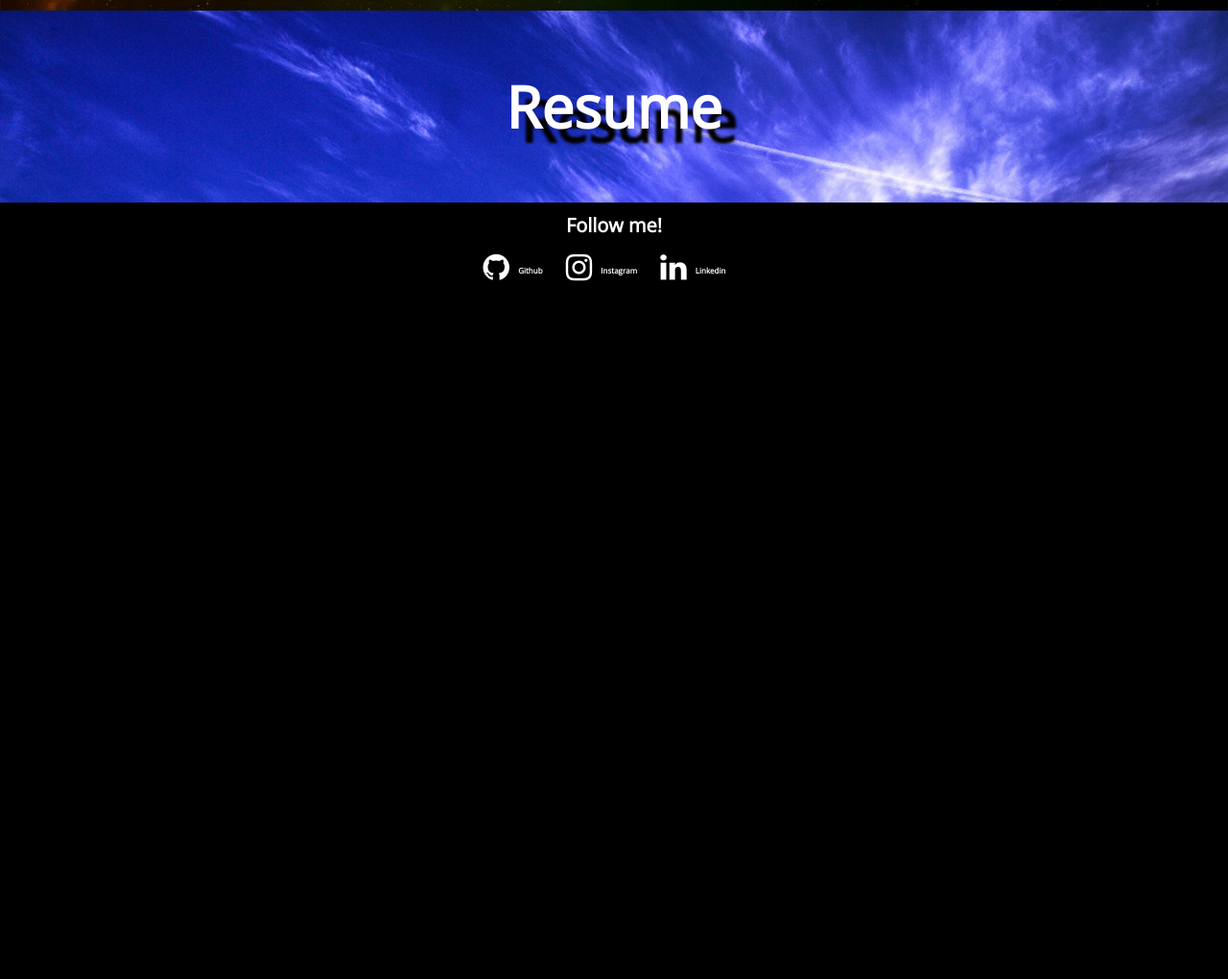
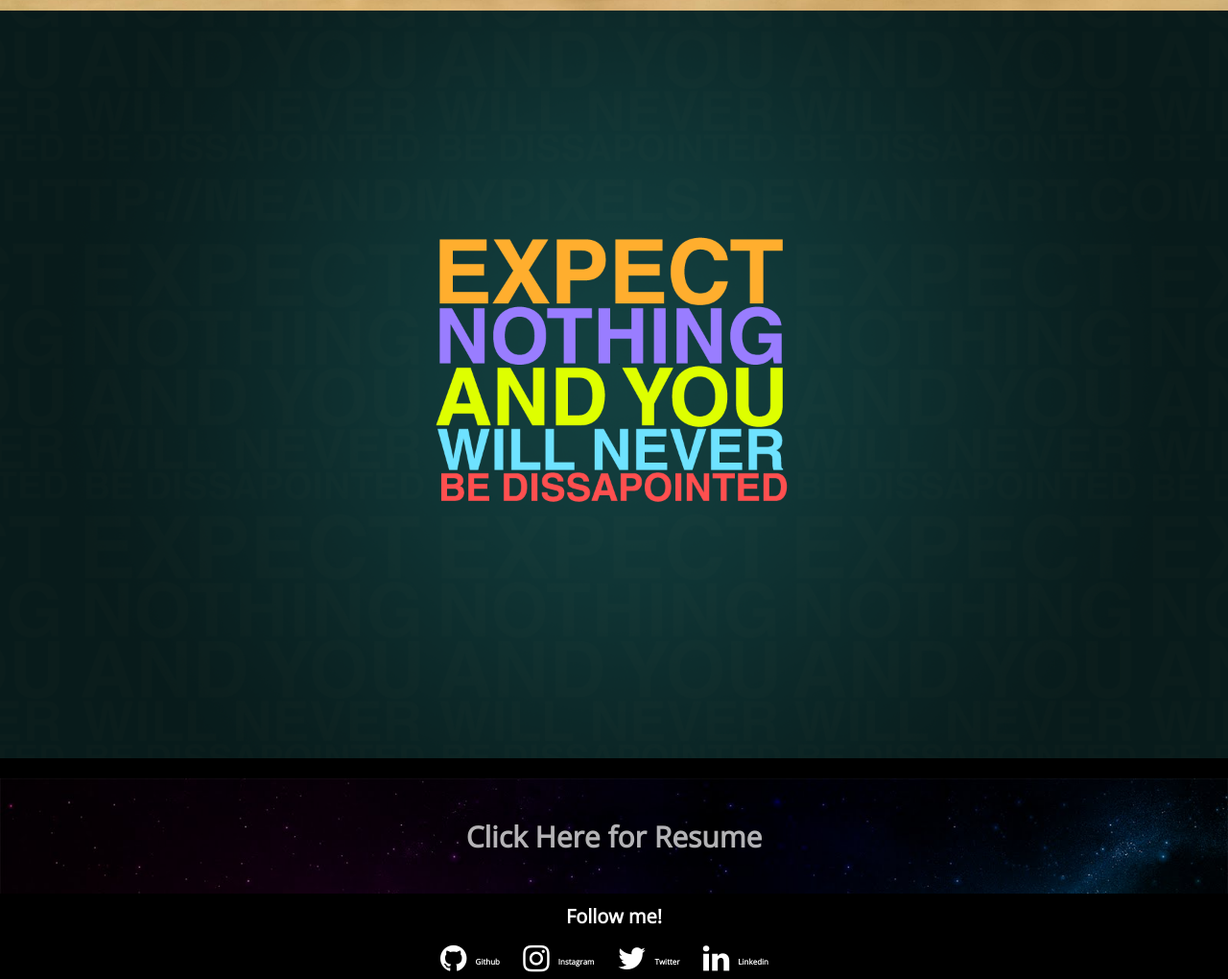
Before and after one commit to rtruo001/GitTest, a plain HTML site: page 2MyWebpage/index.html in a window 1280 px wide. Shown: the part 1589-2609 px from the top of the page at 96% size. Before the commit the page ends 1889 px from the top, so only its background shows below. Drawn offline with nearby package versions, Linux system fonts and the light colour scheme.

Commit message:
Updated site a little bit more

```diff
--- a/2MyWebpage/index.html
+++ b/2MyWebpage/index.html
@@ -68,10 +68,13 @@
 		   </div>
 		</section>
 
+		<section id="neverBeDisappointed">
+		</section>
+
 		<section id="resume">
 			<div class="textInSection">
 				<a href="./photos/Resume.pdf" target="_blank">
-					<h1 id="resumeText">Resume</h1>
+					<h1 id="resumeText">Click Here for Resume</h1>
 				</a>
 			</div>
 		</section>
@@ -79,14 +82,22 @@
 		<section id="myLinks">
 			<h2>Follow me!</h2>
 			<div id="linkIcons">
+
 				<a class="icons" href="https://github.com/rtruo001" target="_blank">
 	        <i class="fa fa-github fa-2x contact-links"></i>
 	        <h1 class="linksHeading">Github</h1>
 	      </a>
+
 	      <a class="icons" href="https://instagram.com/mesorandeee" target="_blank">
 	        <i class="fa fa-instagram fa-2x contact-links"></i>
 	        <h1 class="linksHeading">Instagram</h1>
 	      </a>
+
+	      <a class="icons" href="https://twitter.com/mesorandeee" target="_blank">
+	        <i class="fa fa-twitter fa-2x contact-links"></i>
+	        <h1 class="linksHeading">Twitter</h1>
+	      </a>
+
 	      <a class="icons" href="https://linkedin.com/in/randytruong" target="_blank">
 	      	<i class="fa fa-linkedin fa-2x contact-links"></i>
 	      	<h1 class="linksHeading">Linkedin</h1>
--- a/2MyWebpage/js/website.js
+++ b/2MyWebpage/js/website.js
@@ -10,6 +10,7 @@ $(document).ready(function(){
   $('#nav').localScroll(800);
   $('#home').parallax("50%", 0.1);
   $('#aboutMe').parallax("50%", 0.1);
+  $('#neverBeDisappointed').parallax("50%", 0.1);
   // $('#resume').parallax("50%", 0.1);
   // $('#myLinks').parallax("50%", 0.1);
 });
--- a/2MyWebpage/myWebpage.css
+++ b/2MyWebpage/myWebpage.css
@@ -64,6 +64,9 @@ a:active {
 	font-family: 'Open Sans', sans-serif;
 }
 
+/*
+Entire header
+*/
 header {
 	height: 80px;
 	background:	rgba(1,1,1,0.4);
@@ -80,12 +83,12 @@ header {
 	background-size: cover;
 	background-repeat: no-repeat;
 	background-position: center center;*/
-	background-color: #00AAEE;
-	opacity: 0.7;
-	border-width: 1px;
+	/*background-color: black;*/
+	/*opacity: 0.5;*/
+	/*border-width: 1px;
 	border-style: solid;
 	border-radius: 50%;
-	border-color: black;
+	border-color: black;*/
   z-index: 1000;
 	position: fixed;
 	left: 70px;
@@ -159,8 +162,8 @@ ABOUT ME SECTIONS
 	width: 100vw;
   height: 100vh;
   /*Light Blue*/
-  background-color: black;
-  background-image: url("./photos/Earth.jpg");
+  background-color: #405898;
+  background-image: url("./photos/sleepingdog.jpg");
 	background-attachment: fixed;
 	background-size: cover;
 	background-repeat: no-repeat;
@@ -195,12 +198,25 @@ ABOUT ME SECTIONS
 #aboutMe .textInSection {
 	font-size: 16px;
 	text-align: none;
+	text-shadow: 0px 2px 3px black, 0px -2px 3px black, 2px 0px 3px black, -2px 0px 3px black;
 }
 
+#neverBeDisappointed {
+	width: 100vw;
+  height: 100vh;
+	background-image: url("./photos/InspirationalWallpaper.png");
+	background-attachment: fixed;
+	background-size: cover;
+	background-repeat: no-repeat;
+}
+
+/*
+Resume Section
+*/
 #resume {
 	width: 100vw;
-  height: 200px;
-	background-image: url("./photos/nightsky.jpg");
+  height: 120px;
+	background-image: url("./photos/Earth.jpg");
 	background-attachment: fixed;
 	background-size: cover;
 	background-repeat: no-repeat;
@@ -209,7 +225,9 @@ ABOUT ME SECTIONS
 }
 
 #resume h1 {
-	text-shadow: 15px 15px 3px black;
+	font-size: 30px;
+	text-shadow: 0px 0px 20px black;
+	opacity: 0.7;
 }
 
 #resume a {
@@ -224,12 +242,12 @@ ABOUT ME SECTIONS
 }
 
 #resume a:hover h1{
-	text-shadow: 15px 15px 20px black;
-	opacity: 0.8;
+	text-shadow: 0px 0px 50px white;
+	opacity: 1.0;
 }
 
 /*
-Contact Links
+Contact Links Resume
 */
 #myLinks {
 	width: 100vw;
```
Also changed, not shown: 2MyWebpage/photos/blackbubbles.jpg (added), 2MyWebpage/photos/sleepingdog.jpg (added).
